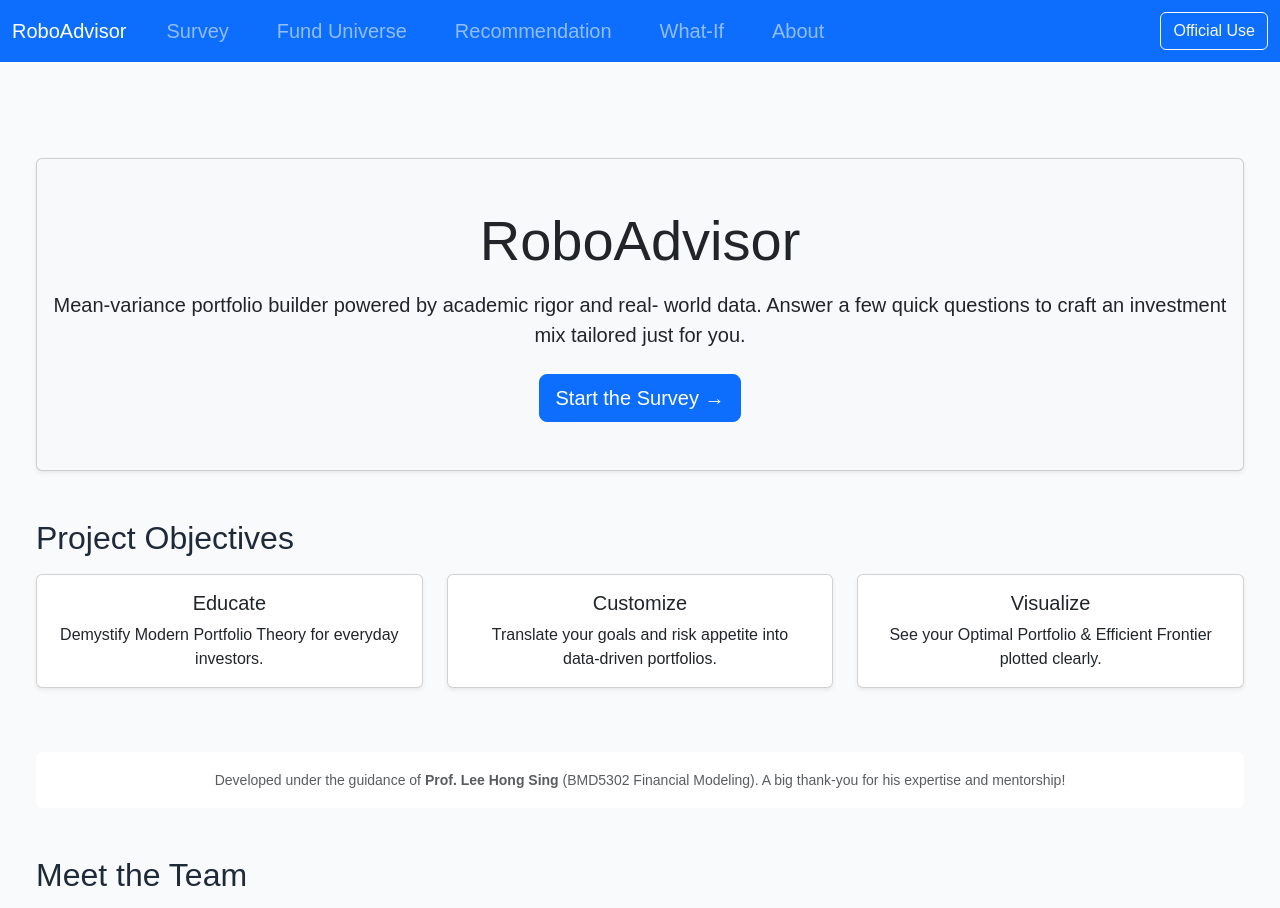
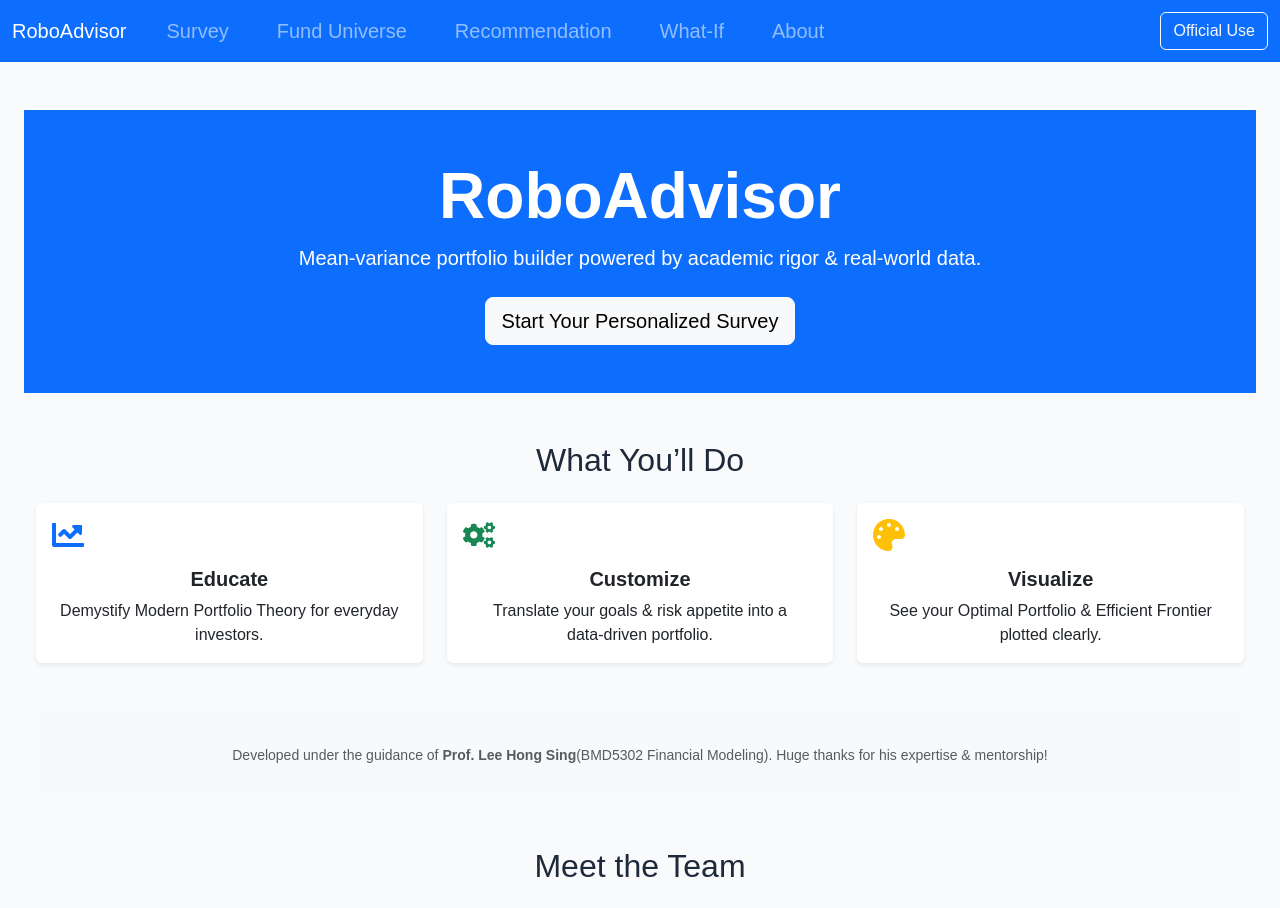
Before and after one commit to brandonchua/roboadvisor-web, a Next.js app: page / in a window 1280 px wide. Shown: the top 908 px of the page. Built offline with nearby package versions, Linux system fonts and the light colour scheme.

Commit message:
updated landing page

```diff
--- a/package.json
+++ b/package.json
@@ -18,7 +18,8 @@
     "react": "^19.0.0",
     "react-bootstrap": "^2.10.9",
     "react-chartjs-2": "^5.3.0",
-    "react-dom": "^19.0.0"
+    "react-dom": "^19.0.0",
+    "react-icons": "^5.5.0"
   },
   "devDependencies": {
     "@eslint/eslintrc": "^3",
--- a/src/app/page.tsx
+++ b/src/app/page.tsx
@@ -1,51 +1,55 @@
 // src/app/page.tsx
-import Link from "next/link";
-import { Container, Row, Col, Card, Button } from "react-bootstrap";
+'use client';
+
+import Link from 'next/link';
+import Container from 'react-bootstrap/Container';
+import Row       from 'react-bootstrap/Row';
+import Col       from 'react-bootstrap/Col';
+import Card      from 'react-bootstrap/Card';
+import Button    from 'react-bootstrap/Button';
+import { FaChartLine, FaCogs, FaPalette } from 'react-icons/fa';
 
 export default function Home() {
   return (
-    <Container className="py-5">
+    <>
       {/* Hero */}
-      <Card bg="light" className="text-center mb-5 shadow-sm">
-        <Card.Body className="py-5">
-          <Card.Title as="h1" className="display-4 mb-3">
-            RoboAdvisor
-          </Card.Title>
-          <Card.Text className="lead mb-4">
-            Mean‑variance portfolio builder powered by academic rigor and real‑
-            world data. Answer a few quick questions to craft an investment mix
-            tailored just for you.
-          </Card.Text>
+      <Container fluid className="bg-primary text-white text-center py-5 mb-5">
+        <h1 className="display-3 fw-bold">RoboAdvisor</h1>
+        <p className="lead mb-4">
+          Mean‑variance portfolio builder powered by academic rigor & real‑world data.
+        </p>
         <Link href="/questionnaire" passHref>
-            <Button size="lg" variant="primary">
-              Start the Survey →
-            </Button>
+          <Button size="lg" variant="light">Start Your Personalized Survey</Button>
         </Link>
-        </Card.Body>
-      </Card>
+      </Container>
 
-      {/* Project Objectives */}
-      <h2 className="mb-3">Project Objectives</h2>
-      <Row className="mb-5">
+      <Container>
+        {/* Objectives */}
+        <h2 className="mb-4 text-center">What You’ll Do</h2>
+        <Row className="g-4 mb-5">
           {[
             {
-            title: "Educate",
-            text: "Demystify Modern Portfolio Theory for everyday investors.",
+              icon: <FaChartLine size={32} className="text-primary mb-3" />,
+              title: 'Educate',
+              text: 'Demystify Modern Portfolio Theory for everyday investors.',
             },
             {
-            title: "Customize",
-            text: "Translate your goals and risk appetite into data‑driven portfolios.",
+              icon: <FaCogs size={32} className="text-success mb-3" />,
+              title: 'Customize',
+              text: 'Translate your goals & risk appetite into a data‑driven portfolio.',
             },
             {
-            title: "Visualize",
-            text: "See your Optimal Portfolio & Efficient Frontier plotted clearly.",
+              icon: <FaPalette size={32} className="text-warning mb-3" />,
+              title: 'Visualize',
+              text: 'See your Optimal Portfolio & Efficient Frontier plotted clearly.',
             },
-        ].map((obj) => (
-          <Col md={4} key={obj.title} className="mb-3">
-            <Card className="h-100 text-center shadow-sm">
+          ].map((o) => (
+            <Col md={4} key={o.title}>
+              <Card className="h-100 border-0 shadow-sm text-center">
                 <Card.Body>
-                <Card.Title>{obj.title}</Card.Title>
-                <Card.Text>{obj.text}</Card.Text>
+                  {o.icon}
+                  <Card.Title className="fw-bold">{o.title}</Card.Title>
+                  <Card.Text>{o.text}</Card.Text>
                 </Card.Body>
               </Card>
             </Col>
@@ -53,44 +57,44 @@ export default function Home() {
         </Row>
 
         {/* Credits */}
-      <Card className="text-center mb-5 border-0">
-        <Card.Body>
+        <Card bg="light" className="py-3 mb-5 border-0">
+          <Card.Body className="text-center">
             <small className="text-muted">
-            Developed under the guidance of{" "}
-            <strong>Prof. Lee Hong Sing</strong> (BMD5302 Financial Modeling).
-            A big thank‑you for his expertise and mentorship!
+              Developed under the guidance of <strong>Prof. Lee Hong Sing</strong>
+              (BMD5302 Financial Modeling). Huge thanks for his expertise & mentorship!
             </small>
           </Card.Body>
         </Card>
 
         {/* Team */}
-      <h2 className="mb-3">Meet the Team</h2>
-      <Row className="gy-4 text-center mb-5">
+        <h2 className="mb-4 text-center">Meet the Team</h2>
+        <Row className="g-4 mb-5 justify-content-center">
           {[
-          "Brandon Chua",
-          "Claudia Anna Maria Nori",
-          "Jong Zhi Kai",
-          "Kitahara Yutaro",
-          "Wang Xinyao",
+            'Brandon Chua',
+            'Claudia Anna Maria Nori',
+            'Jong Zhi Kai',
+            'Kitahara Yutaro',
+            'Wang Xinyao',
           ].map((name) => (
-          <Col sm={6} lg={4} key={name}>
-            <Card className="shadow-sm">
+            <Col xs={6} sm={4} md={2} key={name}>
+              <Card className="text-center border-0 shadow-sm py-3">
                 <Card.Body>
-                <Card.Text className="mb-0">{name}</Card.Text>
+                  <Card.Text className="fw-medium">{name}</Card.Text>
                 </Card.Body>
               </Card>
             </Col>
           ))}
         </Row>
 
-      {/* Footer CTA */}
-      <div className="text-center">
+        {/* Call‑to‑Action */}
+        <div className="text-center mb-5">
           <Link href="/questionnaire" passHref>
-          <Button variant="outline-primary" size="lg">
+            <Button size="lg" variant="outline-primary" className="px-5">
               Begin Your Personalized Survey
             </Button>
           </Link>
         </div>
       </Container>
+    </>
   );
 }
```
Also changed, not shown: 2 other files (tests, documents, lock files or other folders). Lines whose indentation alone changed are shown as unchanged.
